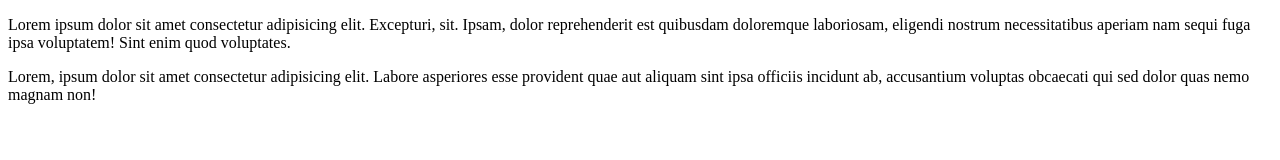
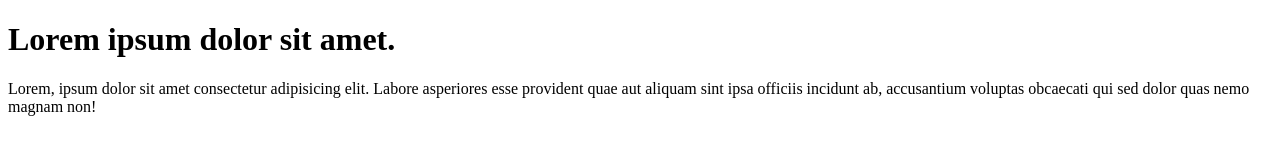
Before and after one commit to Kirkusik/branchTest, a plain HTML site: page index.html in a window 1280 px wide. Drawn offline with Linux system fonts and the light colour scheme.

Commit message:
index changes

```diff
--- a/index.html
+++ b/index.html
@@ -6,12 +6,7 @@
 		<title>Document</title>
 	</head>
 	<body>
-		<p>
-			Lorem ipsum dolor sit amet consectetur adipisicing elit. Excepturi,
-			sit. Ipsam, dolor reprehenderit est quibusdam doloremque laboriosam,
-			eligendi nostrum necessitatibus aperiam nam sequi fuga ipsa voluptatem!
-			Sint enim quod voluptates.
-		</p>
+		<h1>Lorem ipsum dolor sit amet.</h1>
 		<p>
 			Lorem, ipsum dolor sit amet consectetur adipisicing elit. Labore
 			asperiores esse provident quae aut aliquam sint ipsa officiis incidunt
```
